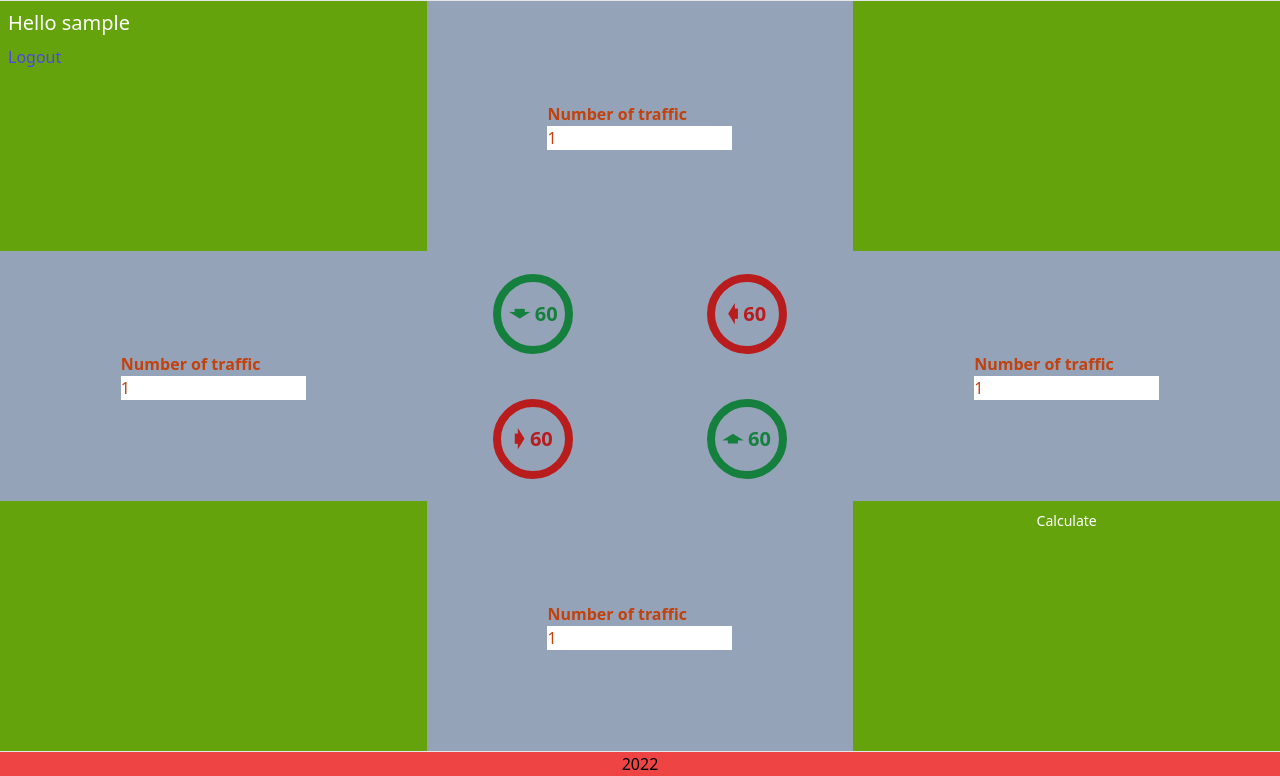
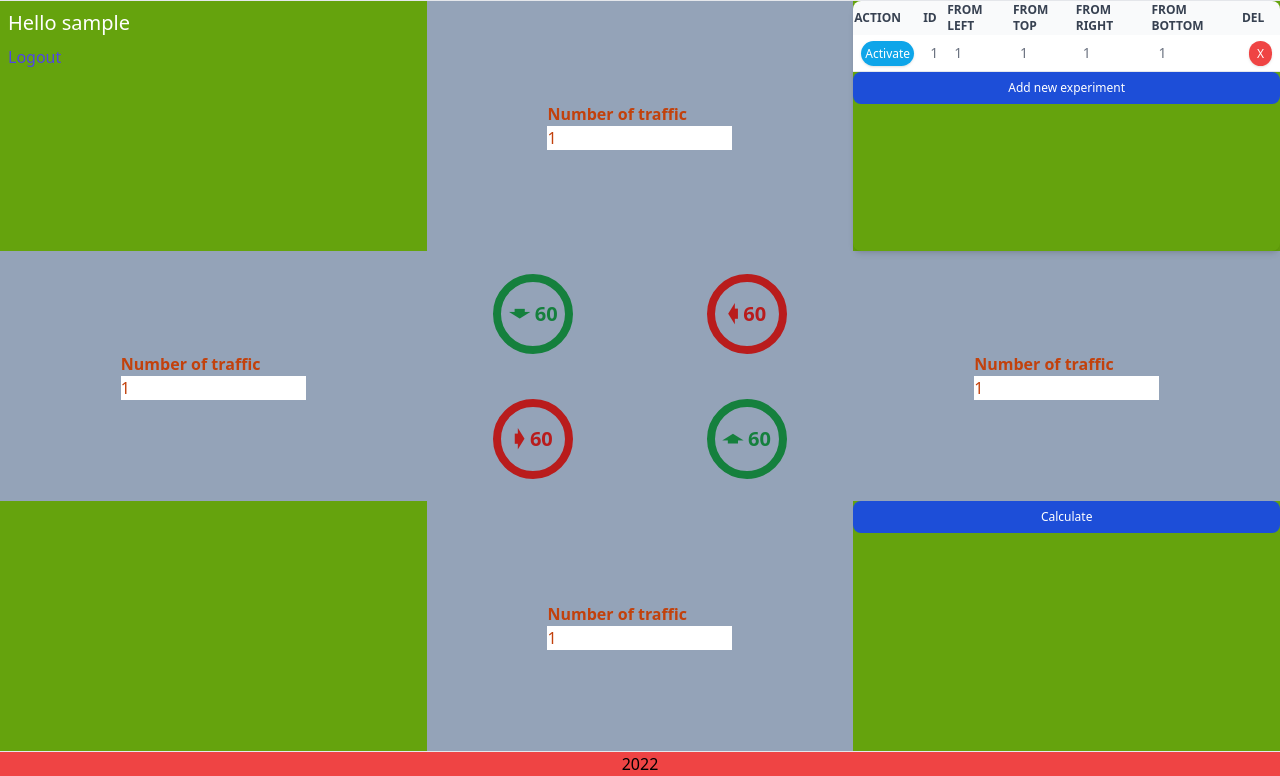
Before and after one commit to OleksandrNovitskyi/ATLO, a Django app: page /main/ in a window 1280 px wide. Shown: the part 24-800 px from the top of the page. Run offline with Django 4.2, Linux system fonts and the light colour scheme; a user stored in the database is signed in; tables that the repository leaves empty hold one stand-in row (values such as "Sample post"); style sheets or scripts are compiled from the project's sources; some libraries are stand-ins or nearby versions.

Commit message:
table with experiments

```diff
--- a/atlo/main/models.py
+++ b/atlo/main/models.py
@@ -25,7 +25,6 @@ class Traffic(models.Model):
 class Results(models.Model):
     """Results of calculations - is time of green light in bouth direction for user"""
 
-    # user = models.ForeignKey(User, on_delete=models.CASCADE)
     traffic = models.OneToOneField(Traffic, on_delete=models.CASCADE)
     time_lf_rt = models.IntegerField()  # Time of green light in left-right direction
     time_tp_bm = models.IntegerField()  # Time of green light in top-bottom direction
--- a/atlo/main/templates/main/index.html
+++ b/atlo/main/templates/main/index.html
@@ -23,10 +23,55 @@
                     inputmode="numeric"
                     required="required"
                     size="15"
-                    value="{{ form_traffic.from_top }}">
+                    value="{{ traffic.from_top }}">
             </p>
         </div>
-        <div></div>
+
+        <div class="relative overflow-x-auto shadow-md sm:rounded-lg">
+            <table class="w-full text-sm text-left text-gray-500 dark:text-gray-400">
+                <thead
+                    class="text-xs text-gray-700 uppercase bg-gray-50 dark:bg-gray-700 dark:text-gray-400">
+                    <tr>
+                        <th>Action</th>
+                        <th>ID</th>
+                        <th>From left</th>
+                        <th>From top</th>
+                        <th>From right</th>
+                        <th>From bottom</th>
+                        <th>Del</th>
+                    </tr>
+                </thead>
+                <tbody>
+                    {% for i in traffics %}
+                        <tr
+                            class="bg-white border-b dark:bg-gray-800 dark:border-gray-700 hover:bg-gray-50 dark:hover:bg-gray-600">
+                            <td class="px-2 py-2">
+                                <a
+                                    class="bg-sky-500 text-white active:bg-sky-600 text-xs px-1 py-1 rounded-full shadow hover:shadow-md outline-none focus:outline-none ease-linear transition-all duration-150"
+                                    href="{% url 'main:index' %}">Activate</a>
+                            </td>
+                            <td class="px-2 py-2">{{ i.id }}</td>
+                            <td class="px-2 py-2">{{ i.from_left }}</td>
+                            <td class="px-2 py-2">{{ i.from_top }}</td>
+                            <td class="px-2 py-2">{{ i.from_right }}</td>
+                            <td class="px-2 py-2">{{ i.from_bottom }}</td>
+                            <td class="px-2 py-2">
+                                <a
+                                    class="bg-red-500 text-white active:bg-red-600 text-xs px-2 py-1 rounded-full shadow hover:shadow-md outline-none focus:outline-none ease-linear transition-all duration-150"
+                                    href="{% url 'main:delete_traffic' traffic.id %}">X</a>
+                            </td>
+                        </tr>
+                    {% endfor %}
+                </tbody>
+            </table>
+            <div class="flex">
+                <a
+                href="{% url 'main:add_new_traffic' %}"
+                class="w-full px-3 py-2 text-xs font-medium text-center text-white bg-blue-700 rounded-lg hover:bg-blue-800 focus:ring-4 focus:outline-none focus:ring-blue-300 dark:bg-blue-600 dark:hover:bg-blue-700 dark:focus:ring-blue-800">Add new experiment</a>
+
+            </div>
+        </div>
+
         <div class="bg-slate-400 flex items-center justify-center">
             <p>
                 <b>Number of traffic</b><br>
@@ -36,7 +81,7 @@
                     inputmode="numeric"
                     required="required"
                     size="15"
-                    value="{{ form_traffic.from_left }}"/>
+                    value="{{ traffic.from_left }}"/>
             </p>
         </div>
         <div class="bg-slate-400 flex items-center justify-center grid grid-cols-2">
@@ -69,7 +114,7 @@
                     inputmode="numeric"
                     required="required"
                     size="15"
-                    value="{{ form_traffic.from_right }}">
+                    value="{{ traffic.from_right }}">
             </p>
         </div>
         <div></div>
@@ -82,12 +127,12 @@
                     inputmode="numeric"
                     required="required"
                     size="15"
-                    value="{{ form_traffic.from_bottom }}">
+                    value="{{ traffic.from_bottom }}">
             </p>
         </div>
         <div>
             <input
-                class="w-full text-white bg-primary-600 hover:bg-primary-700 focus:ring-4 focus:outline-none focus:ring-primary-300 font-medium rounded-lg text-sm px-5 py-2.5 text-center dark:bg-primary-600 dark:hover:bg-primary-700 dark:focus:ring-primary-800"
+                class="w-full px-3 py-2 text-xs font-medium text-center text-white bg-blue-700 rounded-lg hover:bg-blue-800 focus:ring-4 focus:outline-none focus:ring-blue-300 dark:bg-blue-600 dark:hover:bg-blue-700 dark:focus:ring-blue-800"
                 type="submit"
                 value='Calculate'
                 name='calculate'/>
--- a/atlo/main/urls.py
+++ b/atlo/main/urls.py
@@ -5,7 +5,9 @@ from . import views
 app_name = "main"
 urlpatterns = [
     path("", views.index, name="index"),
-    path("register", views.registerPage, name="register"),
-    path("login", views.loginPage, name="login"),
+    path("register/", views.registerPage, name="register"),
+    path("login/", views.loginPage, name="login"),
     path("logout/", views.logoutUser, name="logout"),
+    path("new_traffic/", views.addNewTraffic, name="add_new_traffic"),
+    path("delete_traffic/<str:pk>", views.deleteTraffic, name="delete_traffic"),
 ]
--- a/atlo/main/views.py
+++ b/atlo/main/views.py
@@ -10,11 +10,9 @@ from . import logic
 
 def index(request):
     user = request.user
-    try:
-        traffic = Traffic.objects.get(pk=user.pk)
-    except Traffic.DoesNotExist:
-        traffic = None
-    # traffic = Traffic.objects.get(pk=user.pk)
+
+    traffic = Traffic.objects.filter(user=user).first()
+    traffics = Traffic.objects.filter(user=user).all()
 
     new_traffic = {
         "from_left": request.POST.get("from_left"),
@@ -59,7 +57,8 @@ def index(request):
     )
 
     context = {
-        "form_traffic": traffic,
+        "traffic": traffic,
+        "traffics": traffics,
         "time_lf_rt": time_l_r,
         "time_tp_bm": time_t_b,
     }
@@ -108,3 +107,30 @@ def loginPage(request):
 def logoutUser(request):
     logout(request)
     return redirect("main:login")
+
+
+def addNewTraffic(request):
+    user = request.user
+    form_traffic = TrafficForm()
+    if request.method == "POST":
+        form_traffic = TrafficForm(request.POST)
+        if form_traffic.is_valid():
+
+            traffic = form_traffic.save(commit=False)
+            traffic.user_id = user.id
+            traffic.save()
+            return redirect("main:index")
+        else:
+            messages.info(request, "Username, email or password is wrong")
+
+    context = {"form_traffic": form_traffic}
+    return render(request, "main/new_traffic.html", context)
+
+
+def deleteTraffic(request, pk):
+    traffic = Traffic.objects.get(id=pk)
+    if request.method == "POST":
+        traffic.delete()
+        return redirect("main:index")
+    context = {"item": traffic}
+    return render(request, "main/delete_traffic.html", context)
```
Also changed, not shown: atlo/main/templates/main/delete_traffic.html (added, +31 -0 lines), atlo/main/templates/main/new_traffic.html (added, +58 -0 lines).
